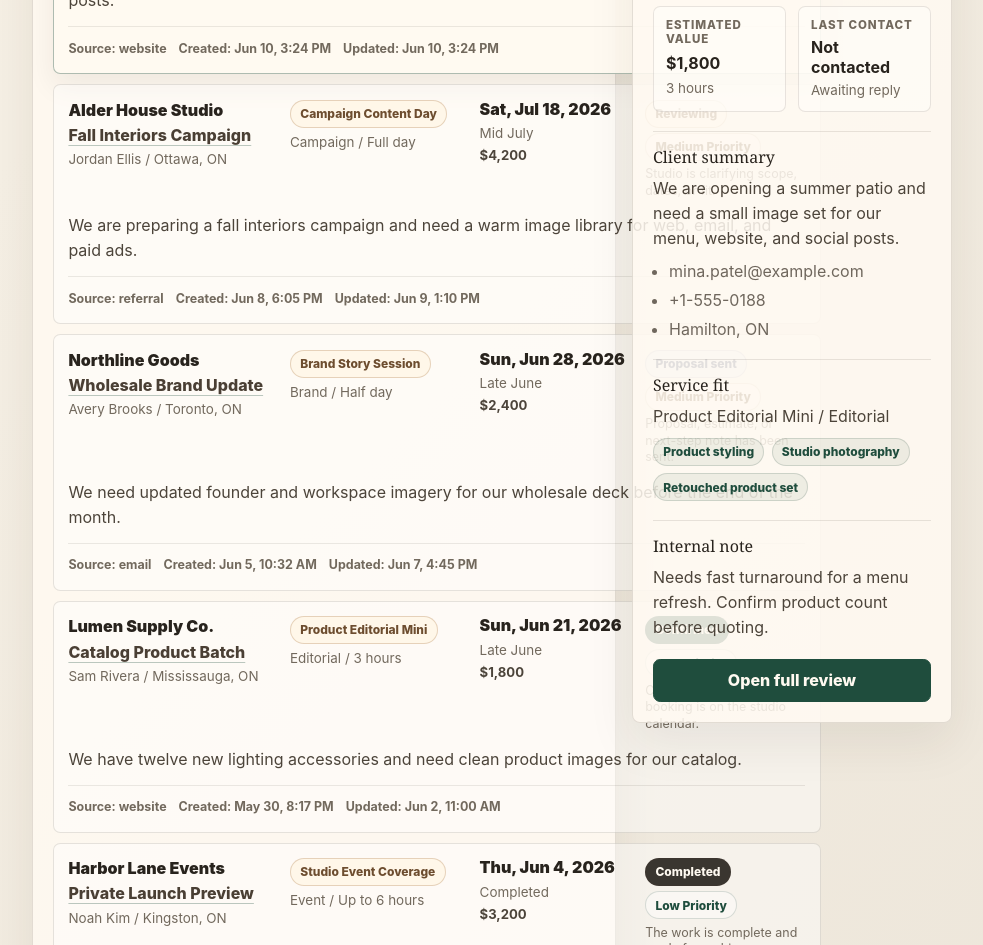
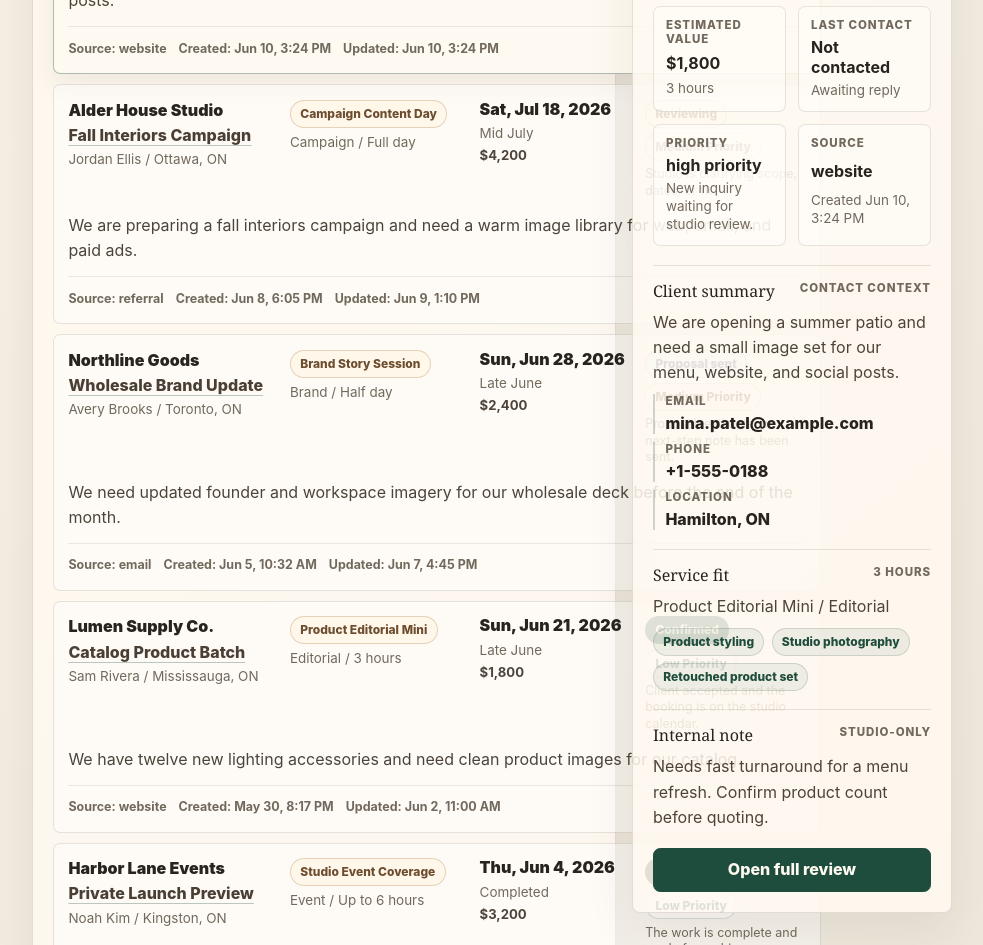
Before and after one commit to VIRTUE-CREATION-AND-DEVELOPMENT-INC/atelier-bookings, a Next.js app: page /Admin/bookings in a window 1280 px wide. Shown: the part 1280-2225 px from the top of the page, without its empty margins (296-1279 px from the left). Built offline with nearby package versions, Linux system fonts and the light colour scheme.

Commit message:
Virtue Engine - Workplan Step 3 - Polish Empty And Detail States - 2026-06-12

```diff
--- a/app/Admin/admin.module.css
+++ b/app/Admin/admin.module.css
@@ -536,7 +536,9 @@
 .bookingMeta,
 .detailMetaGrid span,
 .detailMetaGrid small,
-.contactList,
+.compactMetaList dt,
+.compactMetaList dd,
+.detailBlockHeader span,
 .tagList span {
   color: #72695d;
 }
@@ -545,7 +547,9 @@
 .searchField span,
 .bookingTableHead,
 .cellLabel,
-.detailMetaGrid span {
+.detailMetaGrid span,
+.compactMetaList dt,
+.detailBlockHeader span {
   font-size: 0.72rem;
   font-weight: 800;
   letter-spacing: 0.08em;
@@ -931,6 +935,13 @@
   padding-top: 1rem;
 }
 
+.detailBlockHeader {
+  display: flex;
+  align-items: start;
+  justify-content: space-between;
+  gap: 0.75rem;
+}
+
 .detailBlock h3 {
   color: #28231d;
   font-size: 1rem;
@@ -942,12 +953,30 @@
   line-height: 1.58;
 }
 
-.contactList {
+.compactMetaList {
   display: grid;
-  gap: 0.35rem;
+  gap: 0.5rem;
   margin: 0;
-  padding-left: 1rem;
-  line-height: 1.45;
+}
+
+.compactMetaList div {
+  min-width: 0;
+  display: grid;
+  gap: 0.18rem;
+  border-left: 2px solid rgba(52, 87, 73, 0.24);
+  padding-left: 0.65rem;
+}
+
+.compactMetaList dt,
+.compactMetaList dd {
+  overflow-wrap: anywhere;
+  line-height: 1.35;
+}
+
+.compactMetaList dd {
+  margin: 0;
+  color: #28231d;
+  font-weight: 800;
 }
 
 .tagList {
@@ -1104,7 +1133,8 @@
 .reviewList dt,
 .localStatusNotice small,
 .statusChoice small,
-.relatedList span {
+.relatedList span,
+.detailTagGroup span {
   color: #72695d;
 }
 
@@ -1132,6 +1162,27 @@
 
 .emptyCopy {
   font-size: 0.95rem;
+}
+
+.detailTagGroup {
+  display: flex;
+  flex-wrap: wrap;
+  gap: 0.45rem;
+  border-top: 1px solid rgba(66, 53, 40, 0.1);
+  padding-top: 0.9rem;
+}
+
+.detailTagGroup span {
+  width: fit-content;
+  max-width: 100%;
+  border: 1px solid rgba(52, 87, 73, 0.18);
+  border-radius: 999px;
+  padding: 0.38rem 0.58rem;
+  background: rgba(52, 87, 73, 0.08);
+  color: #1f4d3d;
+  font-size: 0.75rem;
+  font-weight: 850;
+  line-height: 1.15;
 }
 
 .noteStack div {
--- a/app/Admin/bookings/page.jsx
+++ b/app/Admin/bookings/page.jsx
@@ -62,7 +62,13 @@ function BookingDetailPanel({ booking }) {
         <div className={styles.emptyState}>
           <p className={styles.eyebrow}>Detail view</p>
           <h2 id="booking-detail-title">No inquiry selected</h2>
-          <p>Adjust the inbox filters or search terms to find a booking inquiry.</p>
+          <p>
+            Broaden the filters or reset the inbox to bring back a booking preview with client,
+            timing, service, and note context.
+          </p>
+          <Link className={styles.panelBadge} href="/Admin/bookings">
+            Reset inbox
+          </Link>
         </div>
       </aside>
     );
@@ -99,20 +105,45 @@ function BookingDetailPanel({ booking }) {
           <strong>{booking.lastContactedLabel}</strong>
           <small>{booking.repliedLabel}</small>
         </div>
+        <div>
+          <span>Priority</span>
+          <strong>{booking.priority} priority</strong>
+          <small>{booking.status.description}</small>
+        </div>
+        <div>
+          <span>Source</span>
+          <strong>{booking.source}</strong>
+          <small>Created {booking.createdAtLabel}</small>
+        </div>
       </div>
 
       <div className={styles.detailBlock}>
-        <h3>Client summary</h3>
+        <div className={styles.detailBlockHeader}>
+          <h3>Client summary</h3>
+          <span>Contact context</span>
+        </div>
         <p>{booking.message}</p>
-        <ul className={styles.contactList}>
-          <li>{booking.client.email}</li>
-          <li>{booking.client.phone}</li>
-          <li>{booking.client.location}</li>
-        </ul>
+        <dl className={styles.compactMetaList}>
+          <div>
+            <dt>Email</dt>
+            <dd>{booking.client.email}</dd>
+          </div>
+          <div>
+            <dt>Phone</dt>
+            <dd>{booking.client.phone}</dd>
+          </div>
+          <div>
+            <dt>Location</dt>
+            <dd>{booking.client.location}</dd>
+          </div>
+        </dl>
       </div>
 
       <div className={styles.detailBlock}>
-        <h3>Service fit</h3>
+        <div className={styles.detailBlockHeader}>
+          <h3>Service fit</h3>
+          <span>{booking.service.durationLabel}</span>
+        </div>
         <p>
           {booking.service.name} / {booking.service.category}
         </p>
@@ -124,7 +155,10 @@ function BookingDetailPanel({ booking }) {
       </div>
 
       <div className={styles.detailBlock}>
-        <h3>Internal note</h3>
+        <div className={styles.detailBlockHeader}>
+          <h3>Internal note</h3>
+          <span>Studio-only</span>
+        </div>
         <p>{booking.internalNotes}</p>
       </div>
 
@@ -300,7 +334,10 @@ export default async function BookingInboxPage({ searchParams }) {
             <div className={styles.emptyState}>
               <p className={styles.eyebrow}>No matches</p>
               <h2>No booking inquiries found</h2>
-              <p>Try another search term or switch back to all statuses.</p>
+              <p>
+                No active inquiry matches the current search and status filters. Reset the inbox to
+                review the full mock queue again.
+              </p>
               <Link className={styles.panelBadge} href="/Admin/bookings">
                 Reset inbox
               </Link>
```
Also changed, not shown: app/Admin/bookings/[bookingId]/page.jsx (+11 -3 lines).
